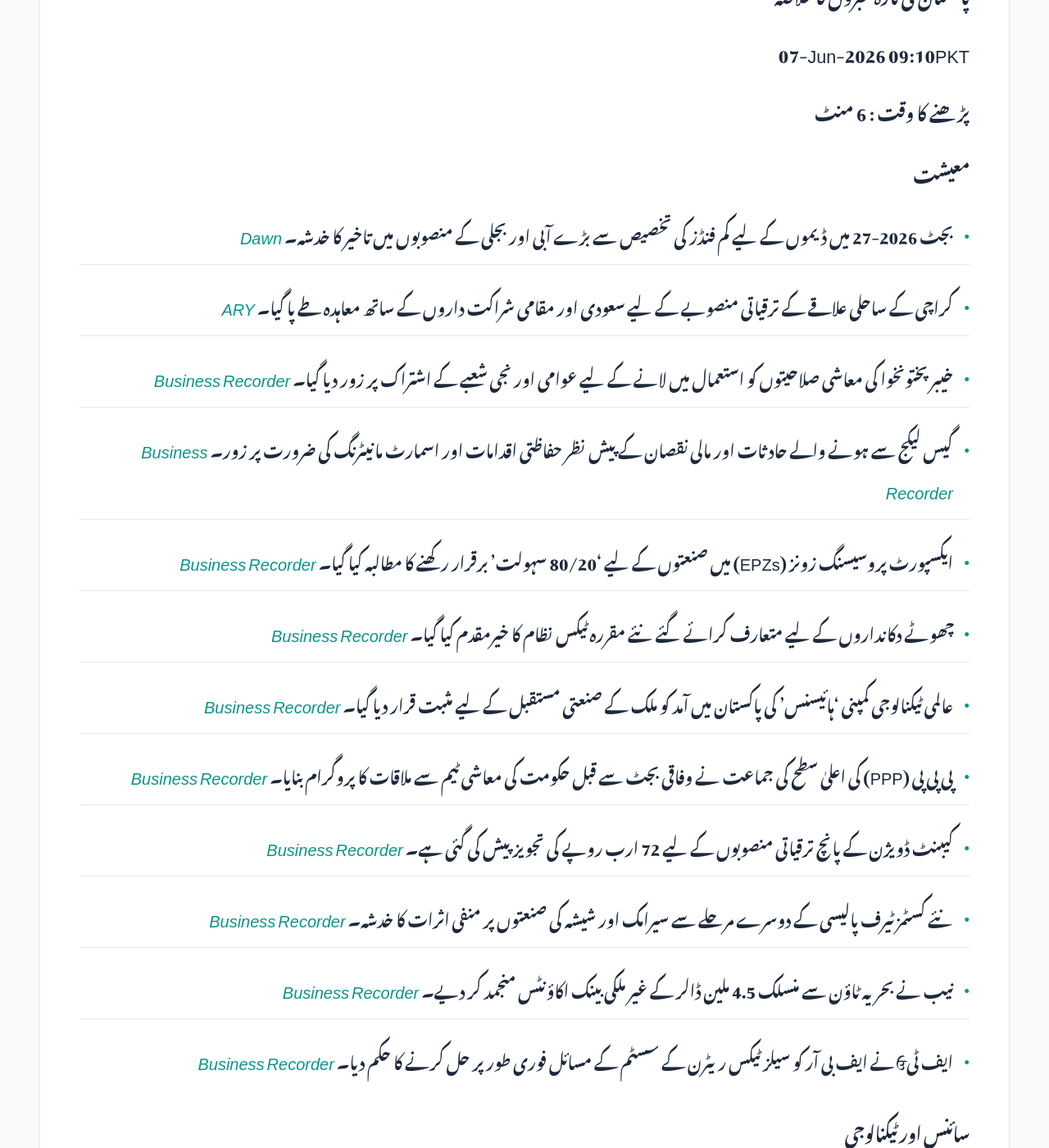
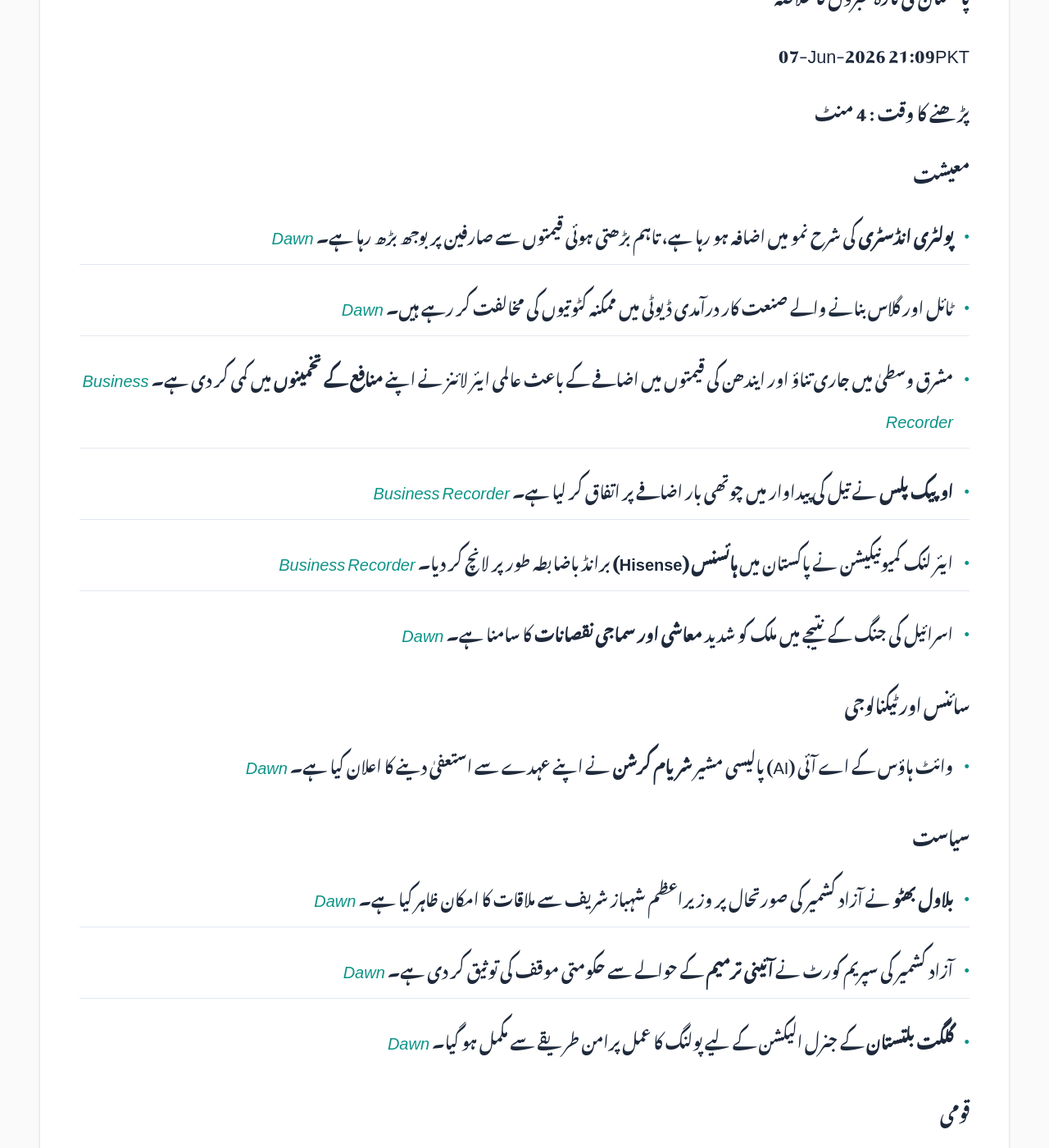
Before and after one commit to zsubzwary/news, a Jekyll site: the page built from ur/index.md, in a window 1280 px wide and 1400 px high, scrolled down 354 px. Shown: the whole window at 82% size. Built offline with Jekyll 4.4.1, drawn with Linux system fonts in a browser that asks for light colours; some web fonts are replaced; comment, search, counter and statistics services are not loaded; some of the changed text lies outside the part shown.

Commit message:
DateTime; 2026-06-07T16:09:58.700Z

```diff
--- a/ur/index.md
+++ b/ur/index.md
@@ -7,71 +7,48 @@ rtl: true
 
 پاکستان کی تازہ خبروں کا خلاصہ
 
- &lrm; 07-Jun-2026 09:10PKT
+ &lrm; 07-Jun-2026 21:09PKT
 
-پڑھنے کا وقت : 6 منٹ
+پڑھنے کا وقت : 4 منٹ
 
 ### معیشت
-- بجٹ 2026-27 میں ڈیموں کے لیے کم فنڈز کی تخصیص سے بڑے آبی اور بجلی کے منصوبوں میں تاخیر کا خدشہ۔ *[Dawn](https://www.dawn.com/news/2005789/analysis-budget-2026-27-can-pakistan-afford-to-delay-its-dams)*
-- کراچی کے ساحلی علاقے کے ترقیاتی منصوبے کے لیے سعودی اور مقامی شراکت داروں کے ساتھ معاہدہ طے پا گیا۔ *[ARY](https://arynews.tv/pak-signs-mou-with-saudi-local-partners-for-140-acre-karachi-waterfront-development-minister)*
-- خیبر پختونخوا کی معاشی صلاحیتوں کو استعمال میں لانے کے لیے عوامی اور نجی شعبے کے اشتراک پر زور دیا گیا۔ *[Business Recorder](https://www.brecorder.com/news/40424329/kundi-calls-for-tapping-kps-economic-potential)*
-- گیس لیکج سے ہونے والے حادثات اور مالی نقصان کے پیش نظر حفاظتی اقدامات اور اسمارٹ مانیٹرنگ کی ضرورت پر زور۔ *[Business Recorder](https://www.brecorder.com/news/40424332/gas-leakages-can-result-in-major-accidents-fpcci)*
-- ایکسپورٹ پروسیسنگ زونز (EPZs) میں صنعتوں کے لیے '80/20 سہولت' برقرار رکھنے کا مطالبہ کیا گیا۔ *[Business Recorder](https://www.brecorder.com/news/40424333/govt-urged-to-continue-8020-facility-for-industries-in-epzs)*
-- چھوٹے دکانداروں کے لیے متعارف کرائے گئے نئے مقررہ ٹیکس نظام کا خیرمقدم کیا گیا۔ *[Business Recorder](https://www.brecorder.com/news/40424334/ubg-welcomes-fixed-tax-regime-for-shopkeepers)*
-- عالمی ٹیکنالوجی کمپنی 'ہائیسنس' کی پاکستان میں آمد کو ملک کے صنعتی مستقبل کے لیے مثبت قرار دیا گیا۔ *[Business Recorder](https://www.brecorder.com/news/40424337/hisense-launch-reflects-global-confidence-in-paks-industrial-future-haroon)*
-- پی پی پی (PPP) کی اعلیٰ سطح کی جماعت نے وفاقی بجٹ سے قبل حکومت کی معاشی ٹیم سے ملاقات کا پروگرام بنایا۔ *[Business Recorder](https://www.brecorder.com/news/40424338/fy27-budget-key-discussions-zardari-led-ppp-delegation-to-meet-govts-team-today)*
-- کیبنٹ ڈویژن کے پانچ ترقیاتی منصوبوں کے لیے 72 ارب روپے کی تجویز پیش کی گئی ہے۔ *[Business Recorder](https://www.brecorder.com/news/40424339/budget-2026-27-govt-proposes-rs72bn-for-cabinet-div-projects)*
-- نئے کسٹمز ٹیرف پالیسی کے دوسرے مرحلے سے سیرامک اور شیشہ کی صنعتوں پر منفی اثرات کا خدشہ۔ *[Business Recorder](https://www.brecorder.com/news/40424340/pctps-2nd-phase-to-hit-ceramic-amp-glass-industries-hard-apctma)*
-- نیب نے بحریہ ٹاؤن سے منسلک 4.5 ملین ڈالر کے غیر ملکی بینک اکاؤنٹس منجمد کر دیے۔ *[Business Recorder](https://www.brecorder.com/news/40424342/nab-freezes-usd45m-accounts-linked-to-bahria-town)*
-- ایف ٹیਓ نے ایف بی آر کو سیلز ٹیکس ریٹرن کے سسٹم کے مسائل فوری طور پر حل کرنے کا حکم دیا۔ *[Business Recorder](https://www.brecorder.com/news/40424344/st-return-fto-orders-fbr-to-rectify-system-errors)*
+- **پولٹری انڈسٹری** کی شرح نمو میں اضافہ ہو رہا ہے، تاہم بڑھتی ہوئی قیمتوں سے صارفین پر بوجھ بڑھ رہا ہے۔ *[Dawn](https://www.dawn.com/news/2005767/poultry-industry-grows-at-consumers-cost)*
+- ٹائل اور گلاس بنانے والے صنعت کار درآمدی ڈیوٹی میں ممکنہ کٹوتیوں کی مخالفت کر رہے ہیں۔ *[Dawn](https://www.dawn.com/news/2005766/manufacturers-of-tile-glass-oppose-import-duty-cuts)*
+- مشرق وسطیٰ میں جاری تناؤ اور ایندھن کی قیمتوں میں اضافے کے باعث عالمی ایئر لائنز نے اپنے **منافع کے تخمینوں** میں کمی کر دی ہے۔ *[Business Recorder](https://www.brecorder.com/news/40424391/global-airlines-slash-2026-profit-forecast-on-fuel-shock-from-iran-war)*
+- **اوپیک پلس** نے تیل کی پیداوار میں چوتھی بار اضافے پر اتفاق کر لیا ہے۔ *[Business Recorder](https://www.brecorder.com/news/40424390/opec-agrees-fourth-oil-quota-hike-since-hormuz-closure)*
+- ایئر لنک کمیونیکیشن نے پاکستان میں **ہائسنس (Hisense)** برانڈ باضابطہ طور پر لانچ کر دیا۔ *[Business Recorder](https://www.brecorder.com/news/40424387/airlink-communication-limited-officially-launches-hisense-in-pakistan-marking-a-new-era-for-consumer-electronics-in-the-country)*
+- اسرائیل کی جنگ کے نتیجے میں ملک کو شدید **معاشی اور سماجی نقصانات** کا سامنا ہے۔ *[Dawn](https://www.dawn.com/news/2005853/israels-permanent-state-of-war-comes-with-economic-social-costs)*
 
 ### سائنس اور ٹیکنالوجی
-- وائٹ ہاؤس کی اے آئی (AI) پالیسی ایڈوائزر کا عہدہ چھوڑنے کا فیصلہ۔ *[ARY](https://arynews.tv/white-house-ai-policy-adviser-krishnan-to-leave-position)*
-- آئی او ایس 27 (iOS 27) کے تحت آئی فون کے نئے فیچرز کے جلد دستیاب ہونے کی امید۔ *[ARY](https://arynews.tv/ios-27-seven-game-changing-iphone-features-coming-soon)*
-
-### موسم
-- پاکستان کے بڑے حصوں میں 7 سے 12 جون تک شدید گرمی کی لہر کا امکان ہے۔ *[Dawn](https://www.dawn.com/news/2005663/large-parts-of-country-set-to-experience-heatwave-conditions-from-june-7-to-12-pmd)*
+- وائٹ ہاؤس کے اے آئی (AI) پالیسی مشیر **شریام کرشن** نے اپنے عہدے سے استعفیٰ دینے کا اعلان کیا ہے۔ *[Dawn](https://www.dawn.com/news/2005854/white-house-ai-policy-adviser-krishnan-to-leave-position)*
 
 ### سیاست
-- گلگت بلتستان کی 24 نشستوں کے لیے انتخابات کا عمل شروع ہو گیا۔ *[Dawn](https://www.dawn.com/news/2005670/polling-begins-in-gilgit-baltistan-general-elections-for-24-seats)*
-- پی ٹی آئی کا گلگت بلتستان میں سیکورٹی کی بھاری تعیناتی پر 'پری پول رنگنگ' کا الزام۔ *[Dawn](https://www.dawn.com/news/2005683/pti-alleges-pre-poll-rigging-over-security-deployment-ahead-of-gb-polls)*
-- وزیر اعظم شہباز شریف کی وزیر داخلہ محسن نقوی سے ملاقات، ایران دورے پر مشاورت۔ *[Dawn](https://www.dawn.com/news/2005678/pm-shehbaz-meets-interior-minister-ahead-of-naqvis-iran-visit)*
-- آزاد جموں و کشمیر میں جے اے اے سی (JAAC) پر پابندی کے بعد پولیس کی بڑے پیمانے پر کارروائی۔ *[Dawn](https://www.dawn.com/news/2005788/ajk-govt-cracks-down-on-jaac-after-imposition-of-ban)*
-- بلوچستان میں بی این پی ایم (BNP-M) کی جانب سے ضلع زیہری کے واقعے پر ہڑتال کا اعلان۔ *[Dawn](https://www.dawn.com/news/2005772/bnp-m-announces-strike-over-zehri-incident)*
-- کراچی کو وفاقی سطح پر کم ترجیح دیے جانے پر سندھ کے وزیر کا احتجاج۔ *[Dawn](https://www.dawn.com/news/2005655/sharjeel-laments-low-priority-accorded-to-karachi-by-centre)*
-- پی ٹی آئی کی جانب سے آزاد کشمیر حکومت سے جے اے اے سی کے مسئلے پر مذاکرات کا مطالبہ۔ *[Business Recorder](https://www.brecorder.com/news/40424328/pti-urges-ajk-govt-to-resolve-jaac-issue-through-dialogue)*
+- **بلاول بھٹو** نے آزاد کشمیر کی صورتحال پر وزیراعظم شہباز شریف سے ملاقات کا امکان ظاہر کیا ہے۔ *[Dawn](https://www.dawn.com/news/2005870/bilawal-says-will-meet-pm-shehbaz-over-ajk-situation-issues-to-be-resolved-through-talks)*
+- آزاد کشمیر کی سپریم کورٹ نے **آئینی ترمیم** کے حوالے سے حکومتی موقف کی توثیق کر دی ہے۔ *[Dawn](https://www.dawn.com/news/2005860/constitutional-amendment-not-a-concession-to-be-wrested-says-ajk-sc-on-presidential-reference)*
+- **گلگت بلتستان** کے جنرل الیکشن کے لیے پولنگ کا عمل پرامن طریقے سے مکمل ہو گیا۔ *[Dawn](https://www.dawn.com/news/2005670/polling-concludes-for-gilgit-baltistan-general-elections-on-24-seats)*
 
 ### قومی
-- آزاد کشمیر میں جے اے اے سی (JAAC) کے خلاف کارروائی اور پابندی کے بعد کشیدگی۔ *[Dawn](https://www.dawn.com/news/2005802/jaac-ban)*
-- کوئٹہ کے ہسپتال میں خاتون ڈاکٹر پر تیزاب سے حملہ، ملزم ہلاک۔ *[Dawn](https://www.dawn.com/news/2005660/female-doctor-injured-in-acid-attack-at-quetta-hospital-suspect-killed-in-encounter)*
-- خیبر میں ہدف بنائے گئے قتل کے خلاف قبائلیوں کا شاہراہ بند کرنے کا اعلان۔ *[Dawn](https://www.dawn.com/news/2005658/tribesmen-block-highway-in-kps-khyber-over-targeted-killings)*
-- پاسپورٹ آفس کے نام پر آن لائن دھوکہ دہی سے متعلق الرٹ جاری۔ *[ARY](https://arynews.tv/dgip-warns-over-fake-contact-details-linked-to-passport-office)*
-- کراچی میں پولیو کے خاتمے کے لیے انتظامیہ کی جانب سے کوششوں میں تیزی۔ *[Business Recorder](https://www.brecorder.com/news/40424330/karachi-admin-intensifies-efforts-to-eradicate-polio)*
-- نواز شریف کی سیاسی خدمات پر مبنی نئی کتاب کی لانچنگ۔ *[Business Recorder](https://www.brecorder.com/news/40424336/nehal-praises-book-on-nawaz-sharif)*
+- بلوچستان کے وزیراعلیٰ نے تیزاب حملے کے بعد ایک ڈاکٹر کی مدد کرنے والے شخص کو **سول ایوارڈ** دینے کا اعلان کیا ہے۔ *[Dawn](https://www.dawn.com/news/2005865/balochistan-cm-announces-civil-award-to-be-conferred-on-man-who-helped-female-doctor-after-acid-attack)*
+- احتجاج کے بعد **پشاور تەکرم شاہراہ** کو دوبارہ کھول دیا گیا ہے۔ *[Dawn](https://www.dawn.com/news/2005858/peshawar-torkham-highway-reopens-after-protests-against-recent-targeted-attack)*
+- ایف آئی اے نے لاہور میں **غیر قانونی کرنسی ایکسچینج** اور کاپی رائٹ کی خلاف ورزیوں پر گرفتاریاں کیں۔ *[Dawn](https://www.dawn.com/news/2005849/fia-arrests-2-in-lahore-over-illegal-currency-exchange-another-2-for-copyright-violations)*
+- ساہیوال میں ایک عورت اور اس کی بیٹی کو شوہر اور بہنوئی نے **آگ کے شعلوں** کی لپیٹ میں لے لیا۔ *[Dawn](https://www.dawn.com/news/2005711/woman-daughter-set-ablaze-by-husband-brother-in-law-in-sahiwal)*
+- سندھ میں **آبپاشی کے پانی کی قلت** تشویشناک حد تک پہنچ گئی ہے، جس سے زراعت متاثر ہو رہی ہے۔ *[Dawn](https://www.dawn.com/news/2005737/irrigation-water-shortage-in-sindh-reaches-alarming-level)*
+- وزیراعظم شہباز شریف نے **غذائی تحفظ** اور سلامتی کو مضبوط بنانے کے لیے جامع حکمت عملی پر زور دیا۔ *[Business Recorder](https://www.brecorder.com/news/40424381/pakistan-pursuing-comprehensive-strategy-to-strengthen-food-security-food-safety-pm-shehbaz)*
 
 ### بین الاقوامی
-- محسن نقوی کا ایران دورہ، امریکہ اور ایران کے درمیان تعطل ختم کرنے کے لیے اہم پیغام۔ *[Dawn](https://www.dawn.com/news/2005791/naqvi-takes-cdfs-message-to-tehran-amid-stalemate)*
-- ایران کی جانب سے کویت اور بحرین پر میزائل اور ڈرون حملے، خطے میں کشیدگی میں اضافہ۔ *[Dawn](https://www.dawn.com/news/2005792/us-iran-trade-blows-as-gulf-allies-targeted)*
-- ایران کا آئی اے ای اے (IAEA) کی رپورٹ کو سیاسی دباؤ کا آلہ قرار دینا۔ *[Dawn](https://www.dawn.com/news/2005760/iran-denounces-political-pressure-from-nuclear-watchdog)*
-- اقوام متحدہ نے کشمیر اور فلسطین کے تنازعات کو غیر حل شدہ قرار دیا۔ *[Dawn](https://www.dawn.com/news/2005763/un-affirms-kashmir-and-palestine-are-unresolved-disputes)*
-- اسرائیل اور لبنان کے درمیان کشیدگی، اسرائیلی حملے میں تین فوجی ہلاک۔ *[Dawn](https://www.dawn.com/news/2005762/israeli-strike-kills-three-soldiers-in-south-lebanon)*
-- بھارت میں امتحانوں میں بے ضابطگیوں کے خلاف 'کوکروچ پارٹی' کا احتجاج۔ *[Dawn](https://www.dawn.com/news/2005616/hundreds-join-protest-led-by-indias-viral-cockroach-party)*
-- اقوام متحدہ میں کشمیر کے مسئلے پر پاکستان اور بھارت کے درمیان لفظی جنگ۔ *[Dawn](https://www.dawn.com/news/2005619/occupied-kashmir-will-never-be-integral-part-of-india-islamabad-slams-new-delhi-for-misleading-unsc)*
-- فرانس اور اس کے اتحادیوں کی جانب سے مغربی کنارے پر اسرائیل پر دباؤ ڈالنے کی کوشش۔ *[ARY](https://arynews.tv/france-allies-eye-national-measures-to-pressure-israel-over-west-bank-diplomats-say)*
-- غزہ میں اسرائیلی حملے میں سات افراد کی شہادت۔ *[ARY](https://arynews.tv/israeli-strike-in-gaza-kills-seven-people-including-two-women-medics-say)*
-- امریکی وزیر دفاع کا یورپ کو ہجرت کے خطرے کے خلاف خبردار کرنا۔ *[Business Recorder](https://www.brecorder.com/news/40424345/hegseth-urges-europe-on-d-day-to-counter-present-day-invasion-on-beaches)*
-- شمالی کوریا کے رہنما کیم جونگ ان کا بحری طاقت کے معائنے کا دورہ۔ *[Business Recorder](https://www.brecorder.com/news/40424346/kim-stresses-stronger-naval-nuclear-deterrent)*
-- یوکرین کے ڈرون حملوں سے روس کے اہم مقامات پر تباہی۔ *[Business Recorder](https://www.brecorder.com/news/40424347/ukraine-fires-wave-of-drones-at-russia)*
-- لاس اینجلس میں فٹ بال ورلڈ کپ کے حوالے سے اسٹेडियम ملازمین کی ہڑتال کا خطرہ۔ *[Dawn](https://www.dawn.com/news/2005694/la-stadium-workers-threaten-strike-ahead-of-fifa-world-cup)*
+- اسرائیل میں ہونے والے **فائرنگ کے حملوں** میں ایک شخص ہلاک اور پانچ دیگر زخمی ہو گئے۔ *[Dawn](https://www.dawn.com/news/2005859/one-killed-5-wounded-in-israel-shooting-attacks-suspect-dead)*
+- شمالی کوریا نے اپنے **ایٹمی پروگرام** کو ناقابلِ گفت و شنید قرار دے دیا ہے۔ *[Dawn](https://www.dawn.com/news/2005845/north-korea-nuclear-programme-absolutely-non-negotiable-kim-jong-uns-sister)*
+- امریکہ اور ایران کے درمیان کشیدگی کے دوران **ڈرون حملوں** اور امریکی دفاعی کارروائیوں میں اضافہ ہوا ہے۔ *[Business Recorder](https://www.brecorder.com/news/40424388/us-says-shot-down-iran-drones-as-war-reaches-100th-day)*
+- پاکستان نے علاقائی تناؤ کے دوران ایران کو اہم پیغام پہنچانے کے لیے وزیر داخلہ کو **تہران** بھیجا۔ *[Dawn](https://www.dawn.com/news/2005791/naqvi-takes-cdfs-message-to-tehran-amid-stalemate)*
+- اقوام متحدہ نے **کشمیری اور فلسطینی مسائل** کو غیر حل شدہ تنازعات کے طور پر برقرار رکھنے کا اعادہ کیا۔ *[Dawn](https://www.dawn.com/news/2005763/un-affirms-kashmir-and-palestine-are-unresolved-disputes)*
+- یوکرین میں ایک **روسی ڈرون** نے ایٹمی ایندھن کے ذخیرہ کرنے والے مرکز کو نشانہ بنایا۔ *[Business Recorder](https://www.brecorder.com/news/40424384/russian-drone-hit-nuclear-fuel-storage-facility-near-chornobyl-ukraine-says)*
+- چینی صدر شی جن پنگ کا **شمالی کوریا** کا دورہset ہونے والا ہے۔ *[Business Recorder](https://www.brecorder.com/news/40424378/with-china-s-xi-in-north-korea-kim-to-project-confidence-defiance)*
 
 ### کھیل
-- مائرا آندریوا نے فرینچ اوپن جیت کر پہلا گرینڈ Slam ٹائٹل حاصل کر لیا۔ *[Dawn](https://www.dawn.com/news/2005681/andreeva-wins-first-grand-slam-title-at-french-open)*
-
-### صحت
-- کراچی میں پولیو کے خاتمے کے لیے حکام اور عالمی اداروں کی جانب سے مشترکہ کوششیں۔ *[Business Recorder](https://www.brecorder.com/news/40424330/karachi-admin-intensifies-efforts-to-eradicate-polio)*
+- بھارت نے افغانستان کے خلاف **ٹیسٹ میچ** میں برتری حاصل کر لی ہے۔ *[Business Recorder](https://www.brecorder.com/news/40424385/debutant-suthar-takes-three-wickets-as-india-dominate-afghanistan-test)*
+- مِرا اینڈریوا نے **فرانس اوپن** جیت کر ایک نیا ریکارڈ قائم کر دیا۔ *[Business Recorder](https://www.brecorder.com/news/40424380/a-star-is-born-as-andreeva-eases-into-grand-slam-winners-club)*
+- انگلینڈ نے نیوزی لینڈ کو پہلے **ٹیسٹ** میں شکست دے دی۔ *[Business Recorder](https://www.brecorder.com/news/40424374/england-beat-new-zealand-by-115-runs-in-first-test)*
+- ارجنٹائن کے دفاعی کھلاڑی **لیونارڈو بالیرڈی** انجری کے باعث ورلڈ کپ سے باہر ہو گئے۔ *[Business Recorder](https://www.brecorder.com/news/40424377/argentinas-balerdi-out-of-world-cup-with-calf-injury)*
 
 ### دیگر
-- پرنسس این کے بیٹے پیٹر کی شادی کی تاریخی تقریب۔ *[ARY](https://arynews.tv/princess-anne-watches-son-peter-remarry-in-historic-church-ceremony)*
-- جیک شارٹ کا مائیکہ عبداللہ سے بریک اپ کے بعد مبینہ توہین آمیز جملے پر معافی مانگنا۔ *[ARY](https://arynews.tv/mika-abdalla-breakup-jake-short-apologizes-derogatory-remark)*
-- انمل پنکی کا تحقیقات کے دوران واٹس ایپ پیغامات سے انکار۔ *[ARY](https://arynews.tv/anmol-pinky-refuses-to-own-whatsapp-voice-notes-during-investigation)*
-- عالمی یومِ ماحول پر ماہرین کی جانب سے شہروں میں ماحولیاتی تباہی کا انتباہ۔ *[Business Recorder](https://www.brecorder.com/news/40424331/environment-day-major-cities-await-an-ecological-disaster-experts)*
+- امریکی گلوکارہ **ایریانہ گرانڈے** نے اپنے ٹور کے آغاز پر جذباتی اظہار کیا۔ *[ARY](https://arynews.tv/ariana-breaks-down-in-tears-during-emotional-eternal-sunshine-tour-kickoff-in-oakland)*
```
